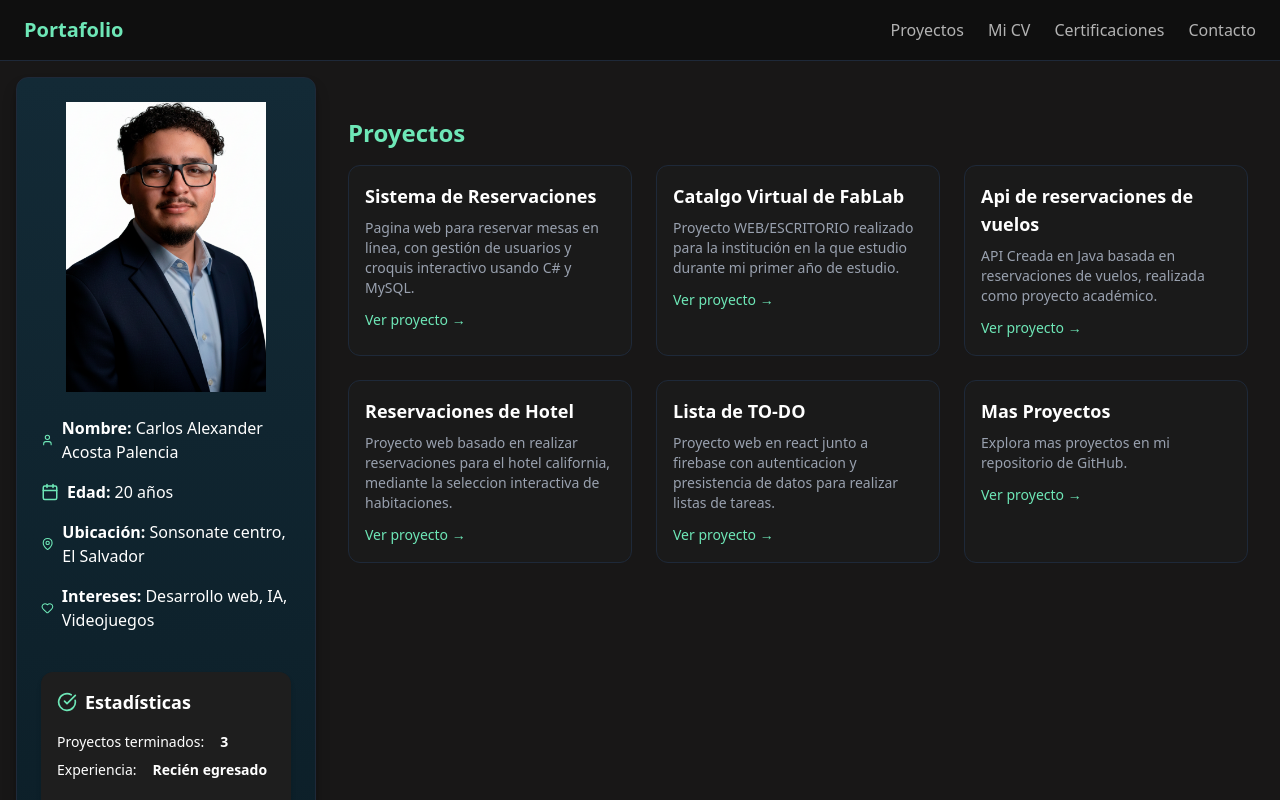
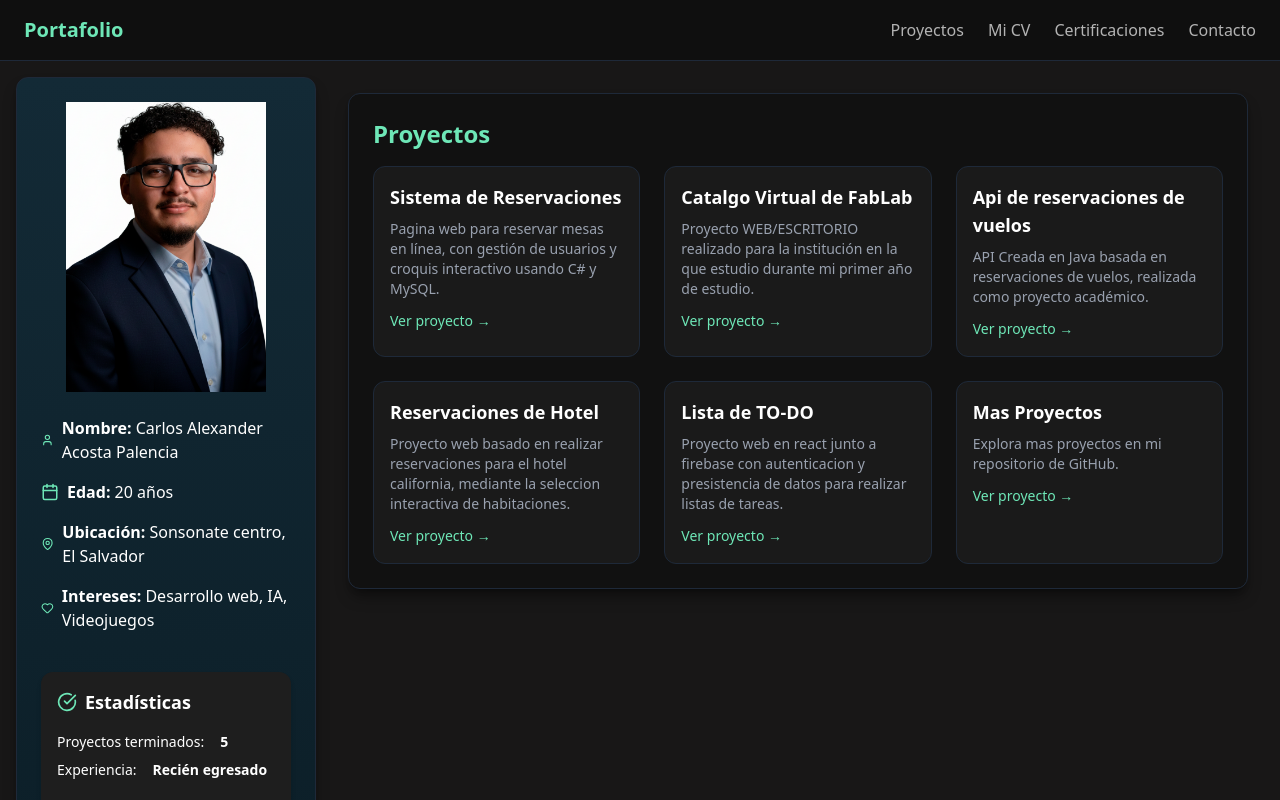
Before and after one commit to acospalencia/Portafolio, a React (Vite) app: page / in a window 1280 px wide. Shown: the top 800 px of the page. Built offline with nearby package versions, Linux system fonts and the light colour scheme.

Commit message:
Portafolio terminado

```diff
--- a/src/components/Body.jsx
+++ b/src/components/Body.jsx
@@ -1,4 +1,4 @@
-import { useContext } from "react";
+import { useContext, useEffect } from "react";
 import { NavContext } from "../Context/NavContext";
 import { Proyectos } from "./Proyectos";
 import { Sidebar } from "./Sidebar";
@@ -6,10 +6,13 @@ import { CV } from "./CV";
 import { Contacto } from "./Contacto";
 import { Certificaciones } from "./Certificaciones";
 
-
 export const Body = () => {
 
   const { selected } = useContext(NavContext);
+
+  useEffect(() => {
+    window.scrollTo({ top: 0, behavior: "smooth" });
+  }, [selected]);
 
   const renderContent = () => {
     switch (selected) {
--- a/src/components/CV.jsx
+++ b/src/components/CV.jsx
@@ -2,12 +2,15 @@ import { Download } from "lucide-react";
 
 export const CV = () => {
   return (
-    <section className="mt-6">
+    <section className="">
+
+      {/* CONTENEDOR CON BORDE (nuevo) */}
+      <div className="bg-[#111] border border-gray-800 rounded-xl p-6 shadow-lg shadow-black/40">
+
         {/* TÍTULO */}
         <h2 className="text-2xl font-semibold text-[#6EE7B7] mb-4 text-center md:text-left">
           Mi Currículum
         </h2>
-
         <div className="bg-[#1a1a1a] border border-gray-800 rounded-xl p-6 flex flex-col items-center md:items-start gap-4">
 
           {/* DESCRIPCIÓN */}
@@ -18,13 +21,16 @@ export const CV = () => {
 
           {/* BOTÓN DE DESCARGA */}
           <a
-          href="/CV.pdf"  /* Aquí colocas tu archivo dentro de /public */
-          download
+            href="/curriculum/CurriculumVitae.pdf"
+            target="_blank"
+            rel="noopener noreferrer"
             className="flex items-center gap-2 bg-[#6EE7B7] text-black font-semibold px-4 py-2 rounded-lg hover:bg-[#5ddbb0] transition"
           >
             <Download size={18} />
             Descargar CV
           </a>
+
+        </div>
       </div>
     </section>
   );
--- a/src/components/Proyectos.jsx
+++ b/src/components/Proyectos.jsx
@@ -1,6 +1,12 @@
 export const Proyectos = () => {
   return (
-    <section className="mt-6">
+    <section className="">
+
+
+
+      {/* CONTENEDOR CON BORDE (nuevo) */}
+      <div className="bg-[#111] border border-gray-800 rounded-xl p-6 shadow-lg shadow-black/40">
+
         {/* TÍTULO */}
         <h2 className="text-2xl font-semibold text-[#6EE7B7] mb-4 text-center md:text-left">
           Proyectos
@@ -112,6 +118,7 @@ export const Proyectos = () => {
           </div>
 
         </div>
+      </div>
     </section>
   );
 };
--- a/src/components/Sidebar.jsx
+++ b/src/components/Sidebar.jsx
@@ -54,7 +54,7 @@ export const Sidebar = () => {
                 <div className="space-y-2 text-sm">
                     <p className="flex justify-between md:justify-start md:gap-4 2xl:justify-between">
                         <span>Proyectos terminados:</span>
-                        <span className="font-semibold">3</span>
+                        <span className="font-semibold">5</span>
                     </p>
 
                     <p className="flex justify-between md:justify-start md:gap-4 2xl:justify-between">
```
Also changed, not shown: 1 other file (tests, documents, lock files or other folders). Lines whose indentation alone changed are shown as unchanged.
